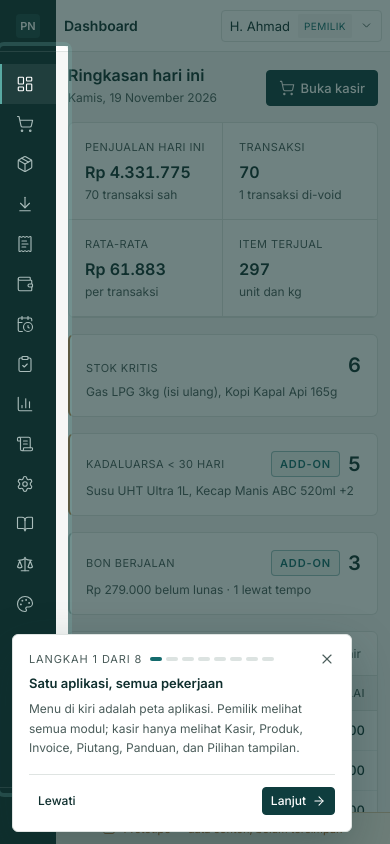
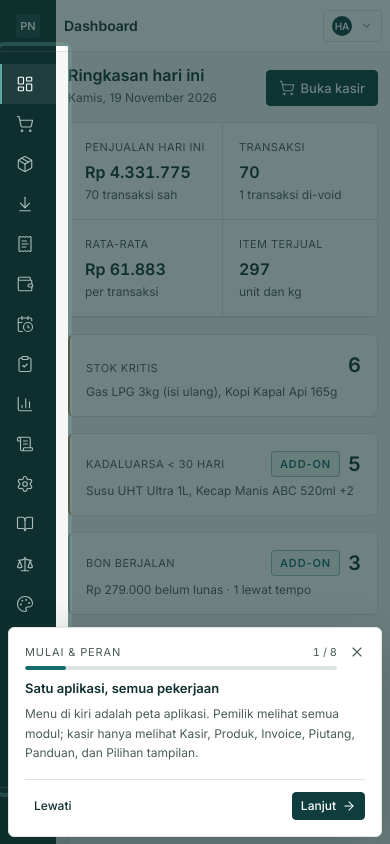
Before and after one commit to Pappa66/kasir, a Vue app: page /#/login in a window 390 px wide. Both pictures are taken after a click on the button 195 px from the left and 679 px from the top of the page. Shown: the top 844 px of the page. Built offline with nearby package versions, Linux system fonts and the light colour scheme.

Commit message:
Rapikan tur sesuai peran dan tampilan mobile

```diff
--- a/src/components/AppShell.vue
+++ b/src/components/AppShell.vue
@@ -132,7 +132,7 @@
           <button
             v-if="!tour.aktif && tour.adaBab(route.path)"
             type="button"
-            class="btn btn-sm h-8"
+            class="btn btn-sm hidden h-8 sm:flex"
             title="Jelaskan halaman ini"
             aria-label="Jelaskan halaman ini"
             data-tour="bantuan"
@@ -160,12 +160,20 @@
               class="flex h-8 items-center gap-2 rounded border border-line bg-paper px-2 text-left transition-colors hover:bg-surface"
               :aria-expanded="peranOpen"
               aria-haspopup="menu"
-              title="Ganti peran (demo)"
+              :title="`Ganti peran (${sesi.aktif.nama} · ${sesi.aktif.role})`"
               @click="peranOpen = !peranOpen"
             >
-              <span class="max-w-[84px] truncate text-sm text-ink sm:max-w-[110px]">{{ sesi.aktif.nama }}</span>
               <span
-                class="rounded-sm bg-surface px-1.5 py-0.5 text-[10px] uppercase tracking-[0.04em]"
+                class="flex h-5 w-5 shrink-0 items-center justify-center rounded-full bg-accent text-[10px] font-semibold leading-none text-white sm:hidden"
+                aria-hidden="true"
+              >
+                {{ inisialPengguna }}
+              </span>
+              <span class="hidden max-w-[84px] truncate text-sm text-ink sm:block sm:max-w-[110px]">
+                {{ sesi.aktif.nama }}
+              </span>
+              <span
+                class="hidden rounded-sm bg-surface px-1.5 py-0.5 text-[10px] uppercase tracking-[0.04em] sm:inline"
                 :class="sesi.pemilik ? 'text-accent-2' : 'text-warn'"
               >
                 {{ sesi.aktif.role }}
@@ -214,7 +222,7 @@
         </div>
       </header>
 
-      <main class="min-w-0 p-3 pb-12 sm:p-4 sm:pb-12 lg:px-6 lg:pb-12 lg:pt-6">
+      <main class="min-w-0 p-3 pb-4 sm:p-4 sm:pb-12 lg:px-6 lg:pb-12 lg:pt-6">
         <slot />
       </main>
     </div>
@@ -345,6 +353,16 @@ function pilih(u) {
   ui.kabari(`Mode ${u.role.toLowerCase()}: ${u.nama}.`, 'info')
 }
 
+const inisialPengguna = computed(() =>
+  (sesi.aktif.nama || '?')
+    .split(/\s+/)
+    .filter(Boolean)
+    .slice(0, 2)
+    .map((k) => k[0])
+    .join('')
+    .toUpperCase(),
+)
+
 const inisial = computed(() => {
   const kata = toko.data.nama_toko.split(/\s+/).filter((w) => w.toLowerCase() !== 'toko')
   return kata
--- a/src/components/PrototypeBanner.vue
+++ b/src/components/PrototypeBanner.vue
@@ -1,7 +1,7 @@
 <template>
   <div
-    class="pointer-events-none fixed bottom-0 right-0 z-30 flex h-8 items-center justify-center gap-2 border-t border-[#e3c9a8] bg-[#fdf6ec] px-3 text-2xs text-warn"
-    :class="penuh ? 'left-0' : 'left-[56px] lg:left-[232px]'"
+    class="pointer-events-none z-30 flex h-8 items-center justify-center gap-2 border-t border-[#e3c9a8] bg-[#fdf6ec] px-3 text-2xs text-warn sm:fixed sm:bottom-0 sm:right-0"
+    :class="penuh ? 'sm:left-0' : 'sm:left-[56px] lg:left-[232px]'"
     role="status"
     data-banner
   >
--- a/src/components/StrukPreview.vue
+++ b/src/components/StrukPreview.vue
@@ -33,7 +33,7 @@
 
       <div class="my-1.5 border-t border-dashed border-black" />
 
-      <div v-for="(i, idx) in items" :key="idx" class="mb-1">
+      <div v-for="(i, idx) in items" :key="idx" class="struk-item mb-1">
         <div class="truncate">{{ i.nama }}</div>
         <div class="flex justify-between gap-2">
           <span>{{ qtyLabel(i.qty) }} x {{ ribuan(i.harga) }}</span>
--- a/src/components/TourGuide.vue
+++ b/src/components/TourGuide.vue
@@ -71,25 +71,24 @@
       <!-- kartu penjelasan -->
       <div
         ref="kartuEl"
-        class="tour-kartu fixed rounded-lg border border-line bg-paper p-4 shadow-[0_18px_48px_rgba(15,47,46,0.28)]"
+        class="tour-kartu fixed max-h-[calc(100vh-16px)] max-h-[calc(100dvh-16px)] overflow-y-auto overscroll-contain rounded-lg border border-line bg-paper p-4 shadow-[0_18px_48px_rgba(15,47,46,0.28)]"
         :style="gayaKartu"
       >
         <div class="flex items-start justify-between gap-3">
-          <div>
-            <div class="flex items-center gap-2">
-              <span class="text-2xs uppercase tracking-[0.08em] text-ink-soft">
-                Langkah {{ nomor }} dari {{ tour.jumlah }}
+          <div class="min-w-0 flex-1">
+            <div class="flex items-baseline justify-between gap-2">
+              <span class="truncate text-2xs uppercase tracking-[0.08em] text-ink-soft">
+                {{ tour.babJudul || 'Tur' }}
               </span>
-              <span class="flex gap-1" aria-hidden="true">
-                <span
-                  v-for="(l, i) in tour.langkah"
-                  :key="i"
-                  class="h-1 w-3 rounded-full transition-colors"
-                  :class="i <= tour.indeks ? 'bg-accent-2' : 'bg-[#dce3e1]'"
-                />
-              </span>
+              <span class="shrink-0 text-2xs tnum text-ink-soft">{{ nomor }} / {{ tour.jumlah }}</span>
             </div>
-            <h3 id="tour-judul" class="mt-1.5 text-sm font-semibold text-ink">{{ tour.kini.judul }}</h3>
+            <div class="mt-1.5 h-1 overflow-hidden rounded-full bg-[#dce3e1]" aria-hidden="true">
+              <div
+                class="h-full rounded-full bg-accent-2 transition-[width] duration-300"
+                :style="{ width: persen + '%' }"
+              />
+            </div>
+            <h3 id="tour-judul" class="mt-2 text-sm font-semibold text-ink">{{ tour.kini.judul }}</h3>
           </div>
           <button
             type="button"
@@ -149,13 +148,29 @@ const vw = ref(document.documentElement.clientWidth)
 const vh = ref(window.innerHeight)
 
 const nomor = computed(() => tour.indeks + 1)
+const persen = computed(() =>
+  tour.jumlah ? Math.round(((tour.indeks + 1) / tour.jumlah) * 100) : 0,
+)
 const gayaKartu = computed(() => {
   if (!kotak.value) return {}
+  if (vw.value < 640) {
+    // Panel menempel di sisi yang berlawanan dengan target agar sorotan
+    // tidak tertutup kartu. Tinggi mengikuti isi dan tidak keluar layar.
+    const atas = kotak.value.letak === 'atas'
+    return {
+      left: '8px',
+      right: '8px',
+      top: atas ? '8px' : 'auto',
+      bottom: atas ? 'auto' : '8px',
+      width: 'auto',
+      maxWidth: 'calc(100vw - 16px)',
+    }
+  }
   return {
     top: kotak.value.kartuTop + 'px',
     left: kotak.value.kartuLeft + 'px',
     width: kotak.value.kartuLebar + 'px',
-    maxWidth: 'calc(100vw - 24px)',
+    maxWidth: 'calc(100vw - 16px)',
   }
 })
 
@@ -167,15 +182,20 @@ function kartuTengah(lebar) {
   // Target tidak ada / tidak terlihat di layar ini (mis. tabel desktop di HP):
   // tampilkan kartu di tengah tanpa sorotan agar tur tidak berhenti.
   const tinggiKartu = kartuEl.value?.offsetHeight || 240
+  const hp = vw.value < 640
+  const lebarAkhir = hp ? Math.min(400, vw.value - 16) : lebar
   kotak.value = {
     tanpaTarget: true,
     top: 0,
     left: 0,
     width: 0,
     height: 0,
-    kartuLeft: Math.max(12, (vw.value - lebar) / 2),
-    kartuTop: Math.max(12, vh.value / 2 - tinggiKartu / 2),
-    kartuLebar: lebar,
+    kartuLeft: Math.max(8, (vw.value - lebarAkhir) / 2),
+    kartuTop: hp
+      ? Math.max(8, vh.value - tinggiKartu - 8)
+      : Math.max(12, vh.value / 2 - tinggiKartu / 2),
+    kartuLebar: lebarAkhir,
+    letak: 'bawah',
   }
 }
 
@@ -186,8 +206,13 @@ function ukur() {
   if (!el) return kartuTengah(lebar)
   let r = el.getBoundingClientRect()
   if (r.width < 2 || r.height < 2) {
-    // Elemen ada tetapi disembunyikan (mis. tabel desktop saat di HP).
-    // Naik ke wadah terdekat yang terlihat agar sorotan tetap masuk akal.
+    // Elemen memang disembunyikan di layar ini (mis. tombol khusus desktop):
+    // tampilkan kartu di tengah tanpa sorotan.
+    const gaya = window.getComputedStyle(el)
+    if (gaya.display === 'none' || gaya.visibility === 'hidden' || el.offsetParent === null) {
+      return kartuTengah(lebar)
+    }
+    // Elemen ada tetapi runtuh; naik ke wadah terdekat yang terlihat.
     let p = el.parentElement
     while (p && p !== document.body) {
       const b = p.getBoundingClientRect()
@@ -226,6 +251,24 @@ function ukur() {
     ky = r.bottom + jarak
   }
 
+  if (vw.value < 640) {
+    // Di HP kartu jadi panel bawah yang lebar dan mudah dijangkau jempol;
+    // sorotan target tetap terlihat di atasnya.
+    const lebarHp = Math.min(400, vw.value - 16)
+    kx = (vw.value - lebarHp) / 2
+    ky = Math.max(8, vh.value - tinggi - 8)
+    kotak.value = {
+      top: Math.max(0, r.top - pad),
+      left: Math.max(0, r.left - pad),
+      width: Math.min(vw.value - Math.max(0, r.left - pad), r.width + pad * 2),
+      height: r.height + pad * 2,
+      kartuLeft: kx,
+      kartuTop: ky,
+      kartuLebar: lebarHp,
+      letak: r.top + r.height / 2 > vh.value / 2 ? 'atas' : 'bawah',
+    }
+    return
+  }
   kx = Math.max(12, Math.min(kx, vw.value - lebar - 12))
   ky = Math.max(12, Math.min(ky, vh.value - tinggi - 12))
 
--- a/src/data/tur.js
+++ b/src/data/tur.js
@@ -1,13 +1,13 @@
 // Isi tur interaktif. Satu bab = satu halaman/topik.
 // target: selector CSS yang disorot. rute: halaman yang dibuka dulu.
 const s = (target, judul, isi, posisi = 'bawah') => ({ target, judul, isi, posisi })
+const sP = (...a) => ({ ...s(...a), peran: ['pemilik'] })
 
 export const BAB_TUR = [
   {
     id: 'mulai',
     judul: 'Mulai & peran',
     ket: 'Menu, peran, tema, dan tombol bantuan.',
-    rute: '/dashboard',
     langkah: [
       s('[data-tour="menu"]', 'Satu aplikasi, semua pekerjaan', 'Menu di kiri adalah peta aplikasi. Pemilik melihat semua modul; kasir hanya melihat Kasir, Produk, Invoice, Piutang, Panduan, dan Pilihan tampilan.'),
       s('[data-tour="lencana"]', 'Angka yang perlu dilihat hari ini', 'Lencana di menu menunjukkan bon berjalan dan batch yang mendekati kedaluwarsa. Angka ikut berubah setelah transaksi atau pelunasan.'),
@@ -15,8 +15,8 @@ export const BAB_TUR = [
       s('[data-tour="tema"]', 'Tiga arah tampilan', 'Tombol palet mengganti tampilan antara Kasir, Brutal, dan Elegan. Ini alat demo untuk memilih arah desain; data dan alur tidak berubah.'),
       s('[data-tour="bantuan"]', 'Bantuan per halaman', 'Tombol tanda tanya menjelaskan halaman yang sedang dibuka. Cocok saat staf baru bertanya “ini untuk apa?”.'),
       s('[data-tour="tur"]', 'Tur lengkap 15 bab', 'Tombol Tur memandu seluruh aplikasi dari awal. Tur bisa dihentikan kapan saja dengan Esc atau tombol Lewati.'),
-      s('main h2', 'Dashboard pemilik', 'Halaman pertama setelah masuk adalah ringkasan hari ini: omzet, transaksi, rata-rata, dan item terjual.'),
-      s('[data-tour="dash-kpi"]', 'Empat angka utama', 'Angka dihitung dari transaksi sah hari ini. Transaksi void tidak ikut omzet, tetapi jumlahnya tetap terlihat.'),
+      { ...sP('main h2', 'Dashboard pemilik', 'Halaman pertama setelah masuk adalah ringkasan hari ini: omzet, transaksi, rata-rata, dan item terjual.'), rute: '/dashboard' },
+      { ...sP('[data-tour="dash-kpi"]', 'Empat angka utama', 'Angka dihitung dari transaksi sah hari ini. Transaksi void tidak ikut omzet, tetapi jumlahnya tetap terlihat.'), rute: '/dashboard' },
     ],
   },
   {
@@ -24,6 +24,7 @@ export const BAB_TUR = [
     judul: 'Dashboard',
     ket: 'Ringkasan omzet, stok kritis, dan aktivitas.',
     rute: '/dashboard',
+    peran: ['pemilik'],
     langkah: [
       s('[data-tour="dash-kpi"]', 'Ringkasan hari ini', 'Omzet, jumlah transaksi, rata-rata per transaksi, dan item terjual. Semua memakai data contoh tanggal demo.'),
       s('[data-tour="dash-perhatian"]', 'Tiga hal yang perlu perhatian', 'Stok kritis, batch mendekati kedaluwarsa, dan bon berjalan. Klik kartu kedaluwarsa atau bon untuk langsung membuka halamannya.'),
@@ -68,6 +69,7 @@ export const BAB_TUR = [
     judul: 'Stok masuk',
     ket: 'Penerimaan barang dan batch kedaluwarsa.',
     rute: '/stok-masuk',
+    peran: ['pemilik'],
     langkah: [
       s('main h2', 'Penerimaan barang', 'Catat barang datang dari supplier. Setiap penerimaan menyimpan nomor dokumen, supplier, tanggal, dan daftar barang.'),
       s('[data-tour="stok-aksi"]', 'Tambah penerimaan', 'Klik untuk membuat dokumen baru. Tambahkan beberapa baris sekaligus, lalu simpan sebagai draf atau langsung terima.'),
@@ -118,6 +120,7 @@ export const BAB_TUR = [
     judul: 'Kedaluwarsa & FEFO',
     ket: 'Batch mendekati expired dan penarikan barang.',
     rute: '/kedaluwarsa',
+    peran: ['pemilik'],
     langkah: [
       s('[data-tour="exp-kpi"]', 'Ringkasan risiko', 'Jumlah batch yang sudah expired, yang mendekati 30 hari, nilai berisiko, dan total batch aktif.'),
       s('[data-tour="exp-fefo"]', 'Cara kerja FEFO', 'First Expired First Out: saat menjual, batch dengan tanggal expired terdekat dipotong lebih dulu. Ini mengurangi barang rusak.'),
@@ -130,6 +133,7 @@ export const BAB_TUR = [
     judul: 'Stock opname',
     ket: 'Hitung fisik dan posting selisih.',
     rute: '/opname',
+    peran: ['pemilik'],
     langkah: [
       s('main h2', 'Sesi opname', 'Opname membandingkan stok sistem dengan hitungan fisik. Selisih wajib diberi alasan sebelum diposting.'),
       s('[data-tour="opname-aksi"]', 'Mulai sesi baru', 'Sesi baru menyalin stok sistem sebagai titik awal. Petugas lalu mengisi hasil hitung per produk.'),
@@ -142,6 +146,7 @@ export const BAB_TUR = [
     judul: 'Laporan',
     ket: 'Omzet, laba, produk, stok, dan void.',
     rute: '/laporan',
+    peran: ['pemilik'],
     langkah: [
       s('[data-tour="lap-kpi"]', 'Angka penjualan', 'Omzet, transaksi, item, dan rata-rata. Tab Stok mengganti isi dengan nilai persediaan dan potensi margin.'),
       s('[data-tour="lap-void"]', 'Void hari ini', 'Daftar transaksi yang dibatalkan beserta alasan dan penandaan perlu tinjauan. Void di atas Rp 100.000 muncul di sini.'),
@@ -157,6 +162,7 @@ export const BAB_TUR = [
     judul: 'Jejak aktivitas',
     ket: 'Siapa melakukan apa, kapan, dan alasannya.',
     rute: '/jejak',
+    peran: ['pemilik'],
     langkah: [
       s('main h2', 'Jejak yang tidak bisa dihapus', 'Hanya pemilik yang bisa membuka halaman ini. Catatan dibuat otomatis saat void, ubah harga, opname, dan pembayaran bon.'),
       s('[data-tour="jejak-filter"]', 'Filter dan pencarian', 'Saring berdasarkan jenis aksi atau pengguna, lalu cari nomor invoice, objek, atau alasan.'),
@@ -169,6 +175,7 @@ export const BAB_TUR = [
     judul: 'Pengaturan',
     ket: 'Identitas toko, struk, pengguna, kategori, satuan.',
     rute: '/pengaturan',
+    peran: ['pemilik'],
     langkah: [
       s('[data-tour="set-identitas"]', 'Identitas toko', 'Nama, alamat, telepon, dan pajak. Nama dan alamat tercetak di struk; pajak memengaruhi total transaksi.'),
       s('[data-tour="set-struk"]', 'Struk dan printer', 'Pilih 58 atau 80 mm sesuai printer thermal. Tes cetak memakai struk contoh tanpa menyimpan transaksi.'),
@@ -205,14 +212,32 @@ export const BAB_TUR = [
   },
 ]
 
-export const SEMUA_LANGKAH = BAB_TUR.flatMap((bab) =>
-  bab.langkah.map((l) => ({ ...l, rute: l.rute || bab.rute, bab: bab.id })),
-)
+const SEMUA_PERAN = ['pemilik', 'kasir']
 
-export function babUntuk(path) {
+export function daftarBab(peran = 'pemilik') {
+  return BAB_TUR.filter((b) => (b.peran || SEMUA_PERAN).includes(peran))
+}
+
+export function langkahBab(bab, peran = 'pemilik') {
+  const boleh = !bab.peran || bab.peran.includes(peran)
+  if (!boleh) return []
+  return bab.langkah
+    .filter((l) => !l.peran || l.peran.includes(peran))
+    .map((l) => ({ ...l, rute: l.rute || bab.rute || null, bab: bab.id }))
+}
+
+export function semuaLangkah(peran = 'pemilik') {
+  return daftarBab(peran).flatMap((b) => langkahBab(b, peran))
+}
+
+export function babUntuk(path, peran = 'pemilik') {
+  const daftar = daftarBab(peran)
   return (
-    BAB_TUR.find((b) => b.cocok && b.cocok.some((c) => path.startsWith(c))) ||
-    BAB_TUR.find((b) => b.rute === path) ||
+    daftar.find((b) => b.cocok && b.cocok.some((c) => path.startsWith(c))) ||
+    daftar.find((b) => b.rute === path) ||
     null
   )
 }
+
+// Daftar lengkap untuk pemilik; dipakai skrip pemeriksa.
+export const SEMUA_LANGKAH = semuaLangkah('pemilik')
--- a/src/pages/Kasir.vue
+++ b/src/pages/Kasir.vue
@@ -401,7 +401,7 @@
         </div>
       </div>
 
-      <div class="panel px-4 py-3" data-tour="pintasan">
+      <div class="panel hidden px-4 py-3 sm:block" data-tour="pintasan">
         <div class="text-2xs uppercase tracking-[0.04em] text-ink-soft">Pintasan</div>
         <ul class="mt-1.5 space-y-1 text-xs text-ink-soft">
           <li class="flex justify-between gap-3"><span>Fokus pencarian</span><kbd class="rounded border border-line bg-surface px-1.5">/</kbd></li>
@@ -466,6 +466,9 @@
 
       <div class="flex flex-wrap items-center gap-2 border-t border-line px-4 py-2">
         <AddonTag class="!px-1.5 !py-0 !text-[9px]" />
+        <span class="w-full text-2xs leading-relaxed text-ink-soft sm:hidden">
+          Struk panjang tercetak bersambung di kertas thermal, tidak dipotong per halaman.
+        </span>
         <span class="min-w-0 flex-1 truncate font-mono text-2xs text-ink-soft">
           {{ tautanStruk }}
         </span>
--- a/src/stores/tour.js
+++ b/src/stores/tour.js
@@ -1,6 +1,7 @@
 import { defineStore } from 'pinia'
 import { computed, ref } from 'vue'
-import { BAB_TUR, SEMUA_LANGKAH, babUntuk } from '../data/tur'
+import { BAB_TUR, babUntuk, daftarBab, langkahBab, semuaLangkah } from '../data/tur'
+import { useSesi } from './sesi'
 
 // Status tur interaktif. Daftar langkah disimpan di store supaya tur bisa
 // berpindah halaman tanpa kehilangan posisi.
@@ -9,10 +10,15 @@ export const useTour = defineStore('tour', () => {
   const indeks = ref(0)
   const langkah = ref([])
   const bab = ref(null)
+  const sesi = useSesi()
 
   const kini = computed(() => langkah.value[indeks.value] || null)
   const jumlah = computed(() => langkah.value.length)
   const terakhir = computed(() => indeks.value >= langkah.value.length - 1)
+  const babJudul = computed(() => {
+    const id = kini.value?.bab || bab.value
+    return BAB_TUR.find((b) => b.id === id)?.judul || ''
+  })
 
   function jalankan(daftar, idBab) {
     if (!daftar.length) return false
@@ -24,7 +30,7 @@ export const useTour = defineStore('tour', () => {
   }
 
   function mulaiSemua() {
-    return jalankan(SEMUA_LANGKAH, 'semua')
+    return jalankan(semuaLangkah(sesi.peran), 'semua')
   }
 
   // Tombol Tur di topbar: tur lengkap dari awal.
@@ -35,24 +41,22 @@ export const useTour = defineStore('tour', () => {
   function mulaiBab(id) {
     const b = BAB_TUR.find((x) => x.id === id)
     if (!b) return false
-    return jalankan(
-      b.langkah.map((l) => ({ ...l, rute: l.rute || b.rute, bab: b.id })),
-      b.id,
-    )
+    const daftar = langkahBab(b, sesi.peran)
+    if (!daftar.length) return false
+    return jalankan(daftar, b.id)
   }
 
   // Tombol bantuan: jelaskan halaman yang sedang dibuka.
   function mulaiHalaman(path) {
-    const b = babUntuk(path)
+    const b = babUntuk(path, sesi.peran)
     if (!b) return false
-    return jalankan(
-      b.langkah.map((l) => ({ ...l, rute: l.rute || b.rute, bab: b.id })),
-      b.id,
-    )
+    const daftar = langkahBab(b, sesi.peran)
+    if (!daftar.length) return false
+    return jalankan(daftar, b.id)
   }
 
   function adaBab(path) {
-    return !!babUntuk(path)
+    return !!babUntuk(path, sesi.peran)
   }
 
   function lanjut() {
@@ -70,6 +74,7 @@ export const useTour = defineStore('tour', () => {
   }
 
   return {
+    daftar: daftarBab,
     aktif,
     indeks,
     langkah,
@@ -77,6 +82,7 @@ export const useTour = defineStore('tour', () => {
     kini,
     jumlah,
     terakhir,
+    babJudul,
     mulaiSemua,
     mulaiKilat,
     mulaiBab,
```
Also changed, not shown: src/pages/Laporan.vue (+16 -1 lines), src/pages/Panduan.vue (+16 -8 lines), src/pages/Pengaturan.vue (+14 -2 lines), src/pages/Tema.vue (+46 -18 lines), src/style.css (+11 -0 lines), 1 other file (tests, documents, lock files or other folders).
